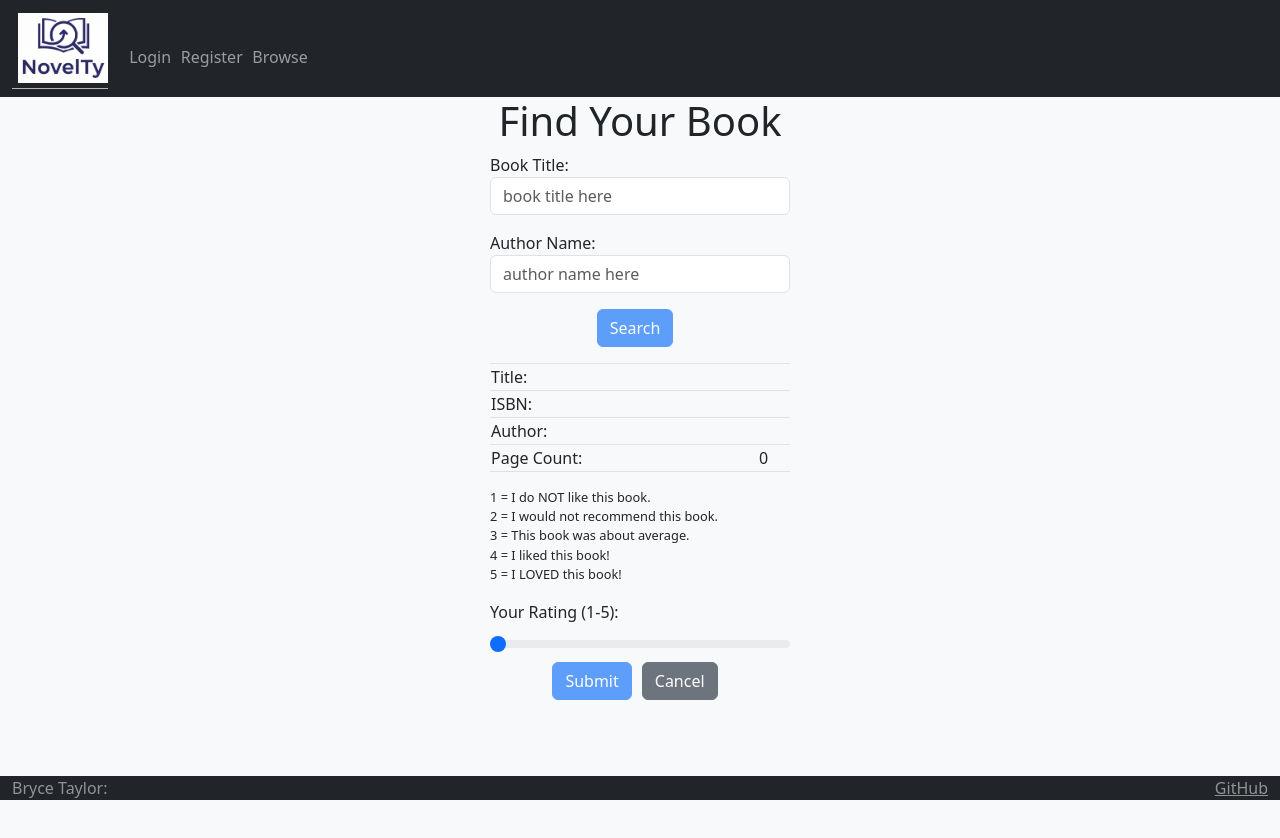
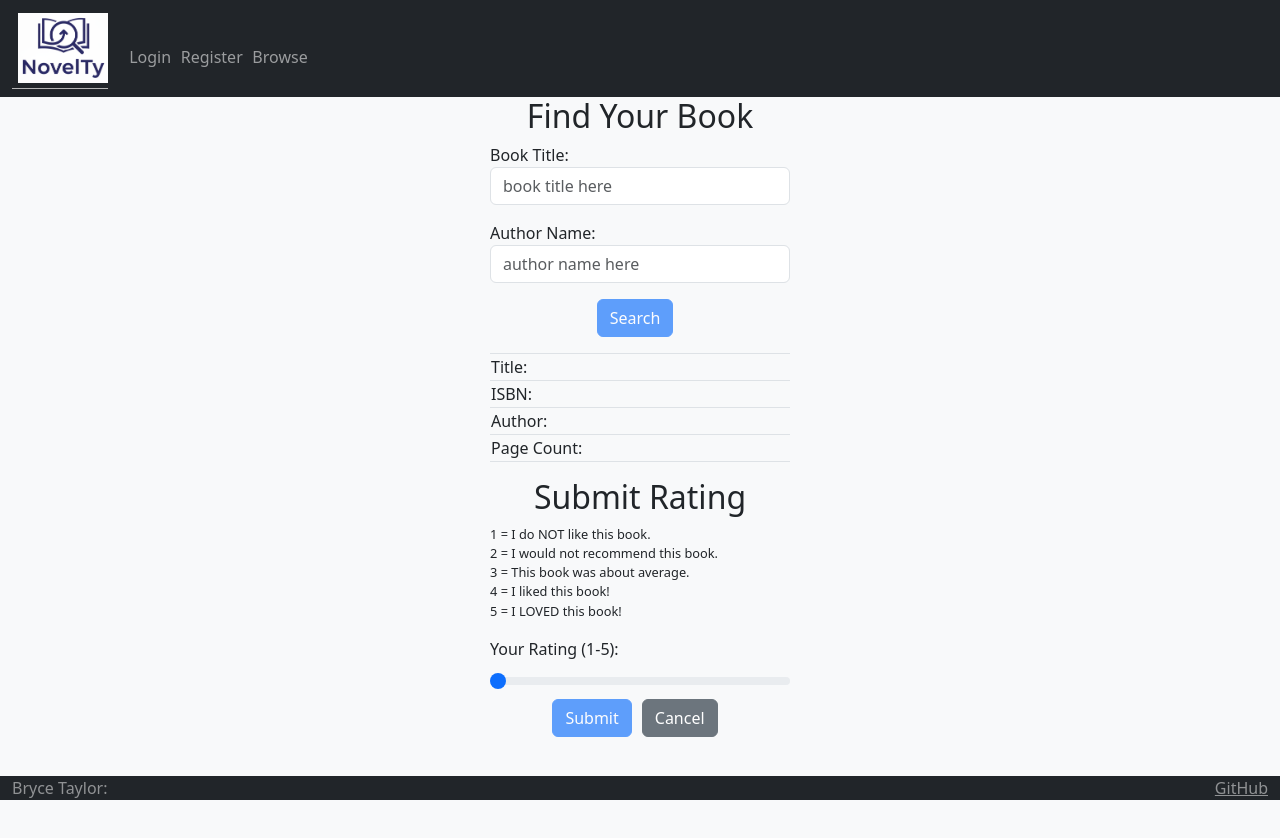
Before and after one commit to bwtaylor33/startupTaylor, a React (Vite) app: page /addbook in a window 1280 px wide. Shown: the top 838 px of the page. Built offline with nearby package versions, Linux system fonts and the light colour scheme.

Commit message:
final edits

```diff
--- a/src/addbook/addbook.css
+++ b/src/addbook/addbook.css
@@ -15,10 +15,6 @@
     padding-bottom: 16px;
 }
 
-.stage2 {
-    display: none;
-}
-
 .bookAttributes {
     width: 100%;
 }
--- a/src/addbook/addbook.jsx
+++ b/src/addbook/addbook.jsx
@@ -110,7 +110,7 @@ export function AddBook() {
 
   return (
     <main className="container-fluid bg-light vh-100">
-      <h1>Find Your Book</h1>
+      <h2>Find Your Book</h2>
       <form className="form-container">
         <div className="addbook form-group">
           <label>Book Title: </label>
@@ -131,10 +131,11 @@ export function AddBook() {
             <tr><td>Title:</td><td>{title}</td></tr>
             <tr><td>ISBN:</td><td>{isbn}</td></tr>
             <tr><td>Author:</td><td>{author}</td></tr>
-            <tr><td>Page Count:</td><td>{pageCount}</td></tr>
+            <tr><td>Page Count:</td><td>{pageCount === 0 ? "" : pageCount}</td></tr>
           </table>
         </div>
-        <div id="stage2">
+        <div>
+          <h2 className="text-center">Submit Rating</h2>
           <div className="ratingdesc">
               <li>1 = I do NOT like this book.</li>
               <li>2 = I would not recommend this book.</li>
```
